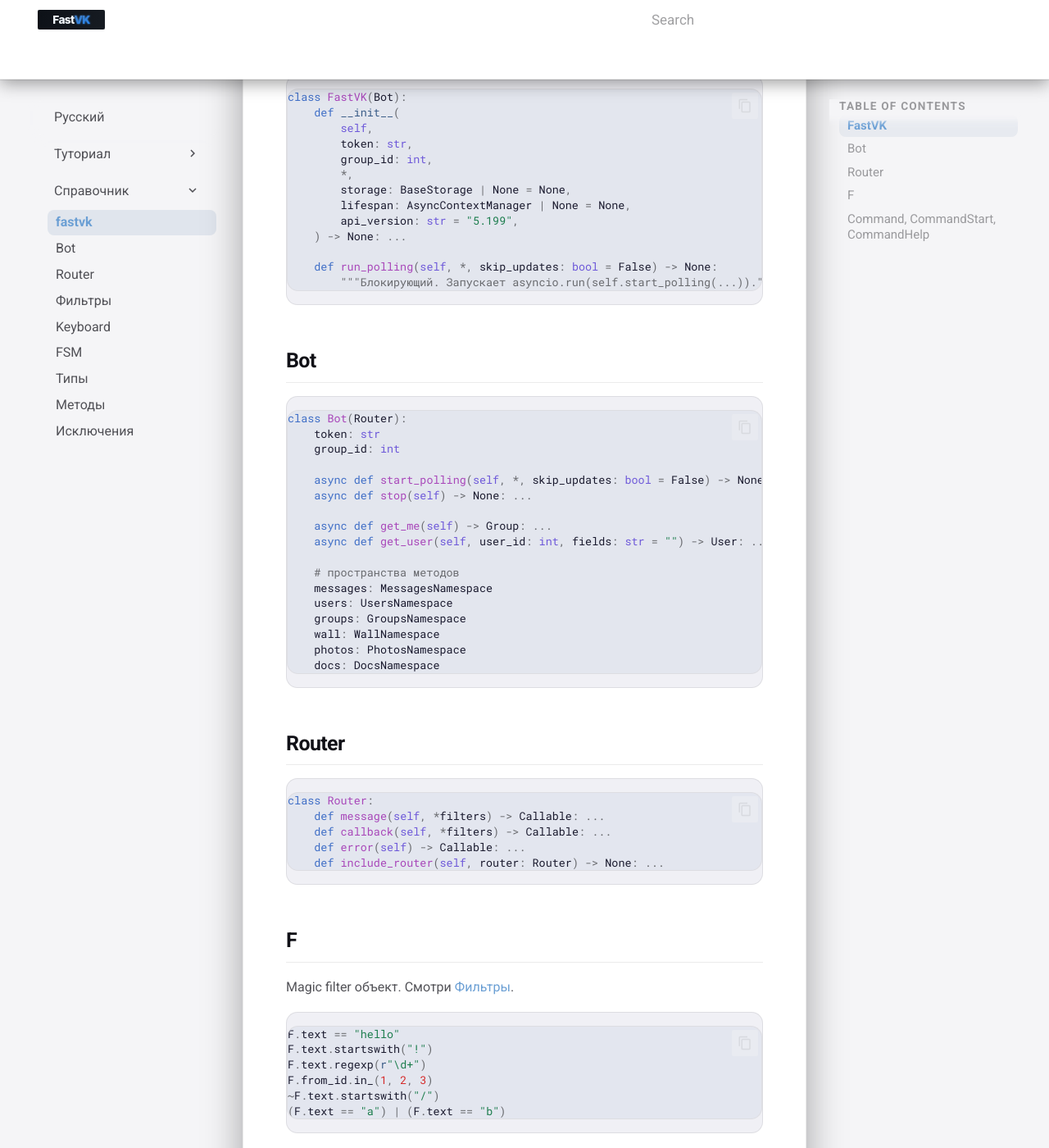
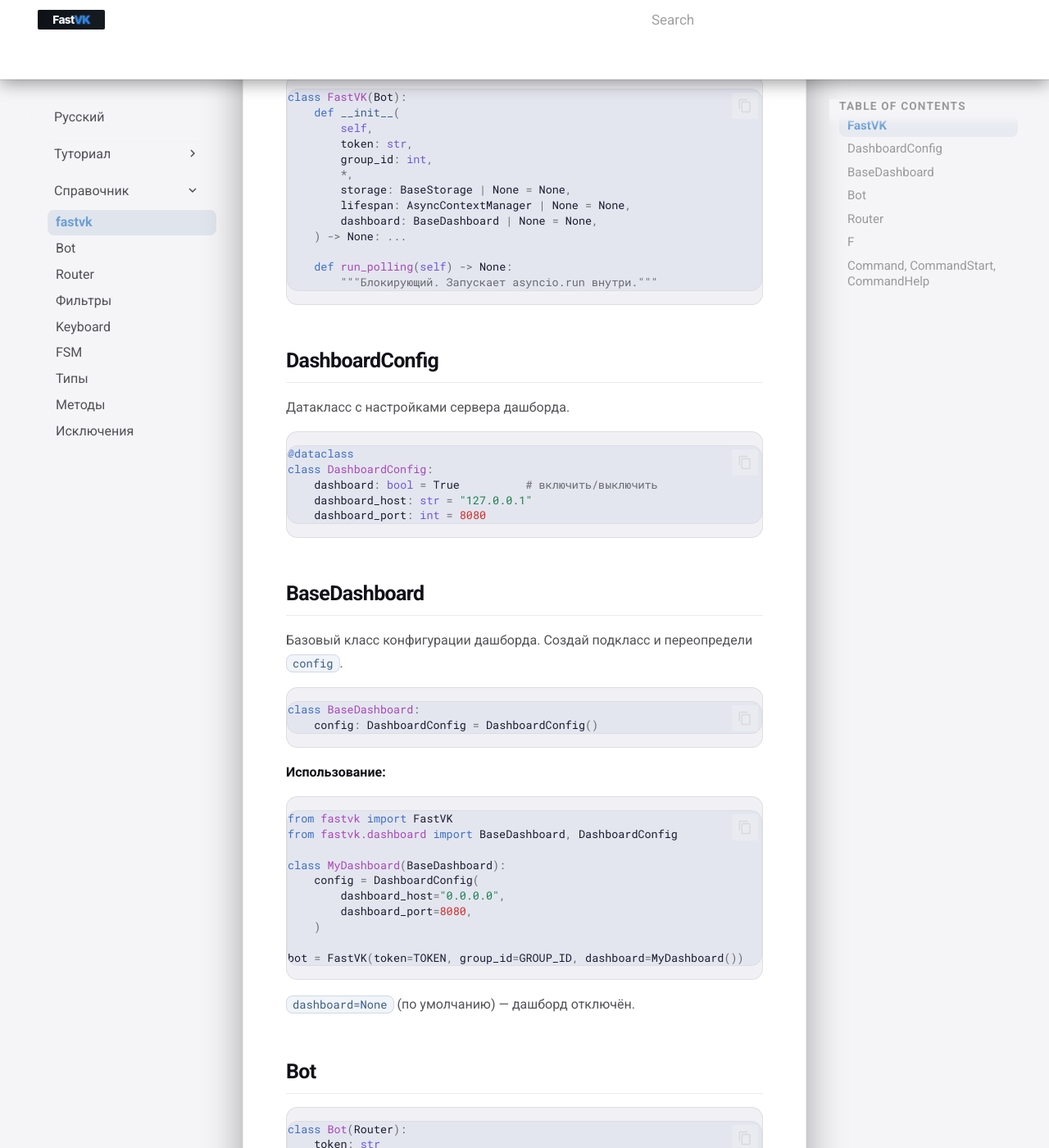
Before and after one commit to ndugram/fastvk, an MkDocs documentation site: the page built from docs/ru/reference/fastvk.md, in a window 1280 px wide and 1400 px high, scrolled down 636 px. Shown: the whole window at 82% size. Built offline with MkDocs 1.6.1 and Material for MkDocs 9.7.7, drawn with Linux system fonts in a browser that asks for light colours; comment, search, counter and statistics services are not loaded.

Commit message:
docs: update fastvk.md

````diff
--- a/docs/ru/reference/fastvk.md
+++ b/docs/ru/reference/fastvk.md
@@ -27,12 +27,50 @@ class FastVK(Bot):
         *,
         storage: BaseStorage | None = None,
         lifespan: AsyncContextManager | None = None,
-        api_version: str = "5.199",
+        dashboard: BaseDashboard | None = None,
     ) -> None: ...
 
-    def run_polling(self, *, skip_updates: bool = False) -> None:
-        """Блокирующий. Запускает asyncio.run(self.start_polling(...))."""
+    def run_polling(self) -> None:
+        """Блокирующий. Запускает asyncio.run внутри."""
 ```
+
+## DashboardConfig
+
+Датакласс с настройками сервера дашборда.
+
+```python
+@dataclass
+class DashboardConfig:
+    dashboard: bool = True          # включить/выключить
+    dashboard_host: str = "127.0.0.1"
+    dashboard_port: int = 8080
+```
+
+## BaseDashboard
+
+Базовый класс конфигурации дашборда. Создай подкласс и переопредели `config`.
+
+```python
+class BaseDashboard:
+    config: DashboardConfig = DashboardConfig()
+```
+
+**Использование:**
+
+```python
+from fastvk import FastVK
+from fastvk.dashboard import BaseDashboard, DashboardConfig
+
+class MyDashboard(BaseDashboard):
+    config = DashboardConfig(
+        dashboard_host="0.0.0.0",
+        dashboard_port=8080,
+    )
+
+bot = FastVK(token=TOKEN, group_id=GROUP_ID, dashboard=MyDashboard())
+```
+
+`dashboard=None` (по умолчанию) — дашборд отключён.
 
 ## Bot
 
````
